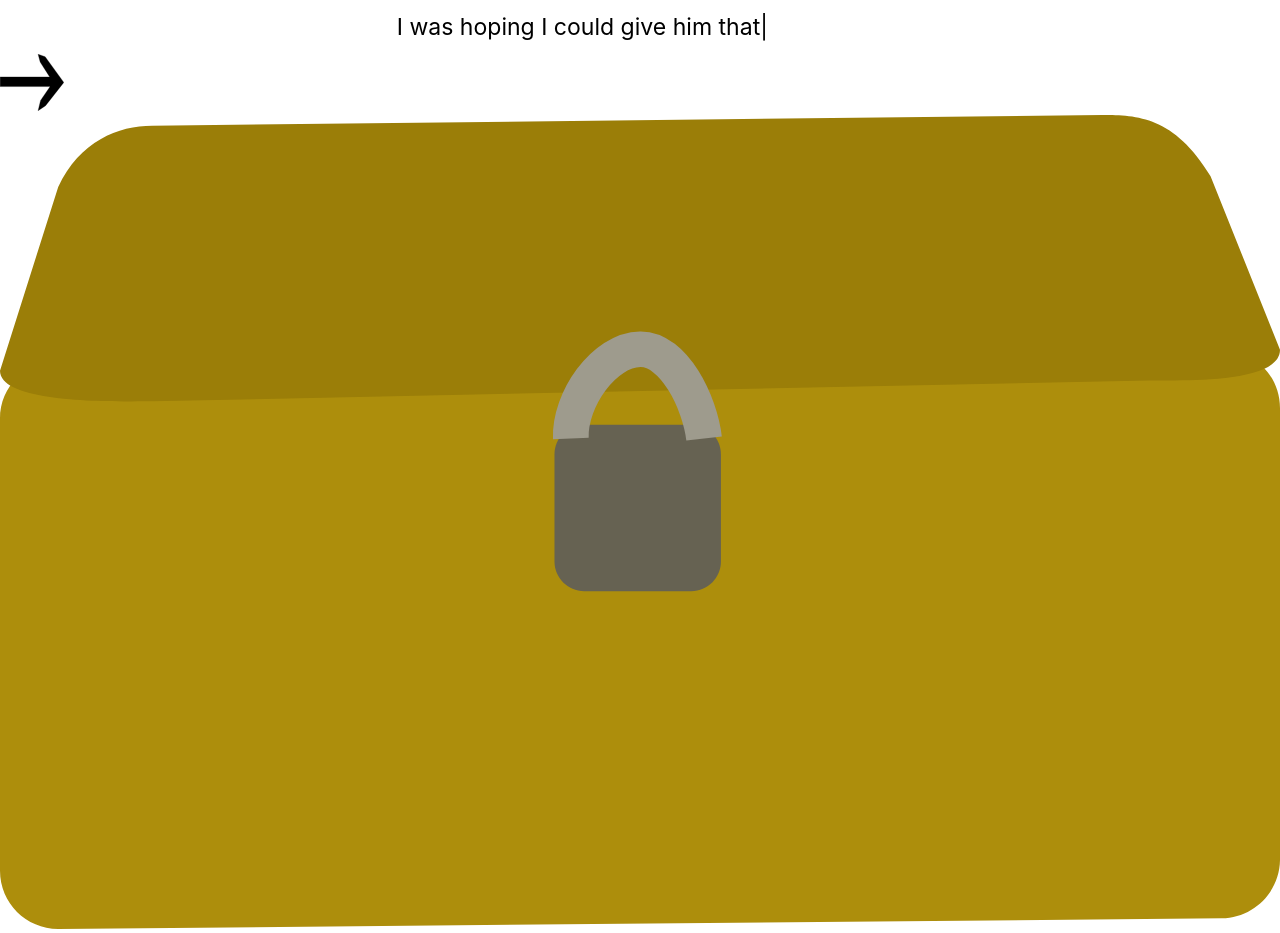
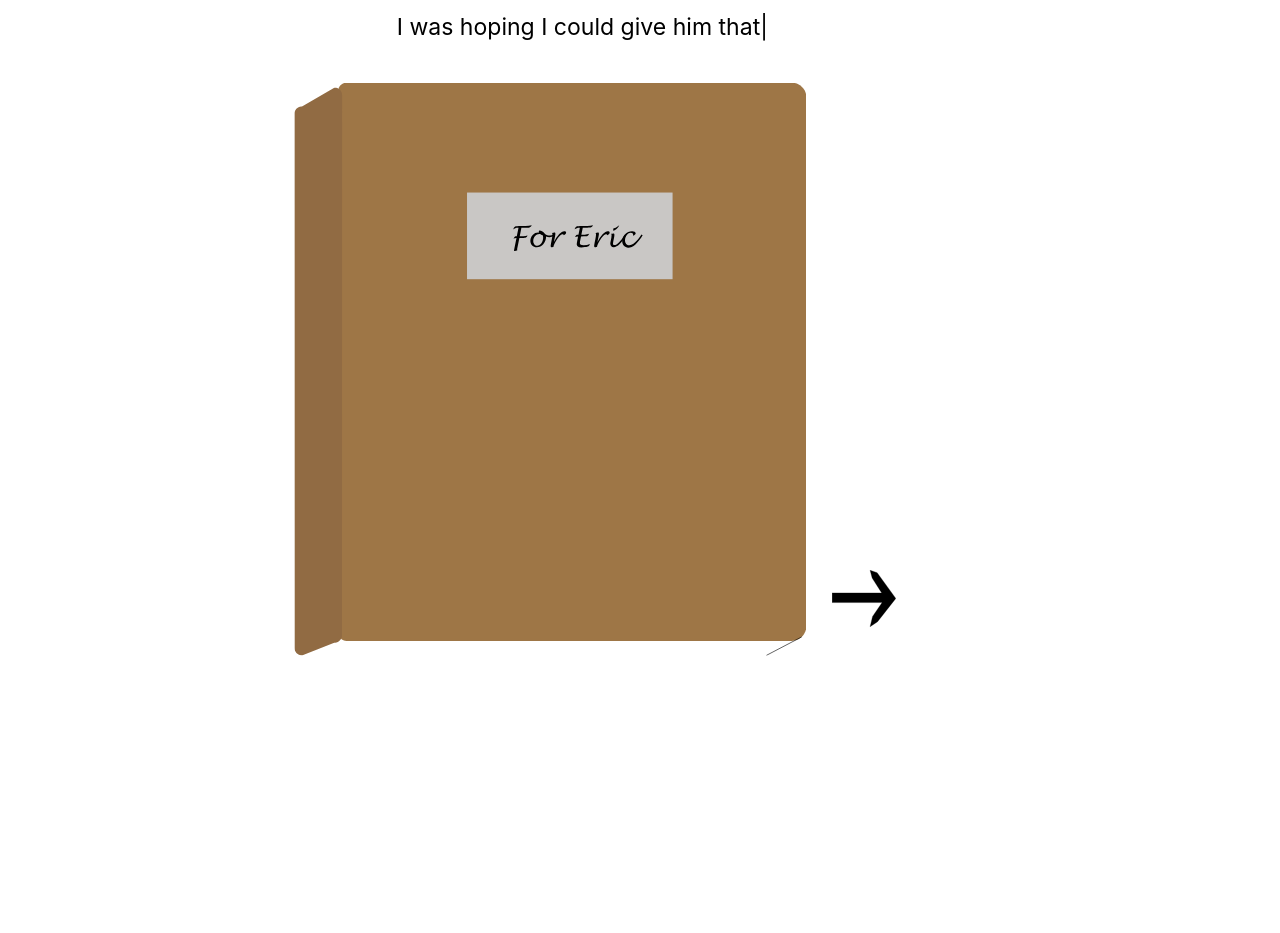
Before and after one commit to joal7299/Capstone, a React (Create React App) app: page /boyfriend in a window 1280 px wide. Shown: the top 933 px of the page. After the commit the page ends 800 px from the top, so only its background shows below. Built offline with nearby package versions, Linux system fonts and the light colour scheme.

Commit message:
styling and scrapbook

```diff
--- a/src/components/Boyfriend.js
+++ b/src/components/Boyfriend.js
@@ -2,7 +2,7 @@ import React from 'react'
 import Typed from "react-typed";
 import Left from "../img/leftArrow.svg"
 import Right from "../img/rightArrow.svg"
-import Box from "../img/box.svg"
+import S1 from "../img/SB-Cover.svg"
 import Letter from "../img/letter.svg"
 import Note from "../img/Phone.svg"
 
@@ -29,7 +29,7 @@ class Boyfriend extends React.Component {
         }
     }
     render() {
-        const scrapbook = [Box, Letter, Note];
+        const scrapbook = [S1, Letter, Note];
         return (
             <div>
                 <div className="typedSteph">
@@ -52,7 +52,7 @@ class Boyfriend extends React.Component {
                 {this.state.i < 4 &&
                 <img className="rightArrowBoy" onClick={this.scrapbookRight} src={Right}></img>
                 }
-            <img src={scrapbook[this.state.i]}></img>
+            <img className="scrapbook" src={scrapbook[this.state.i]}></img>
 
             </div>
         )
--- a/src/components/style.css
+++ b/src/components/style.css
@@ -48,9 +48,23 @@
     color:black;
 }
 
-.leftArrowBoy, .rightArrowBoy {
+.leftArrowBoy {
     width:5%;
     cursor: pointer;
+    transform: translate(400%, 0%);
+
+}
+
+.rightArrowBoy {
+    width:5%;
+    cursor: pointer;
+    transform: translate(1300%, 0%);
+}
+
+.scrapbook {
+    width:40%;
+    transform: translate(45%,5%);
+
 }
 
 .textFrom {
```
